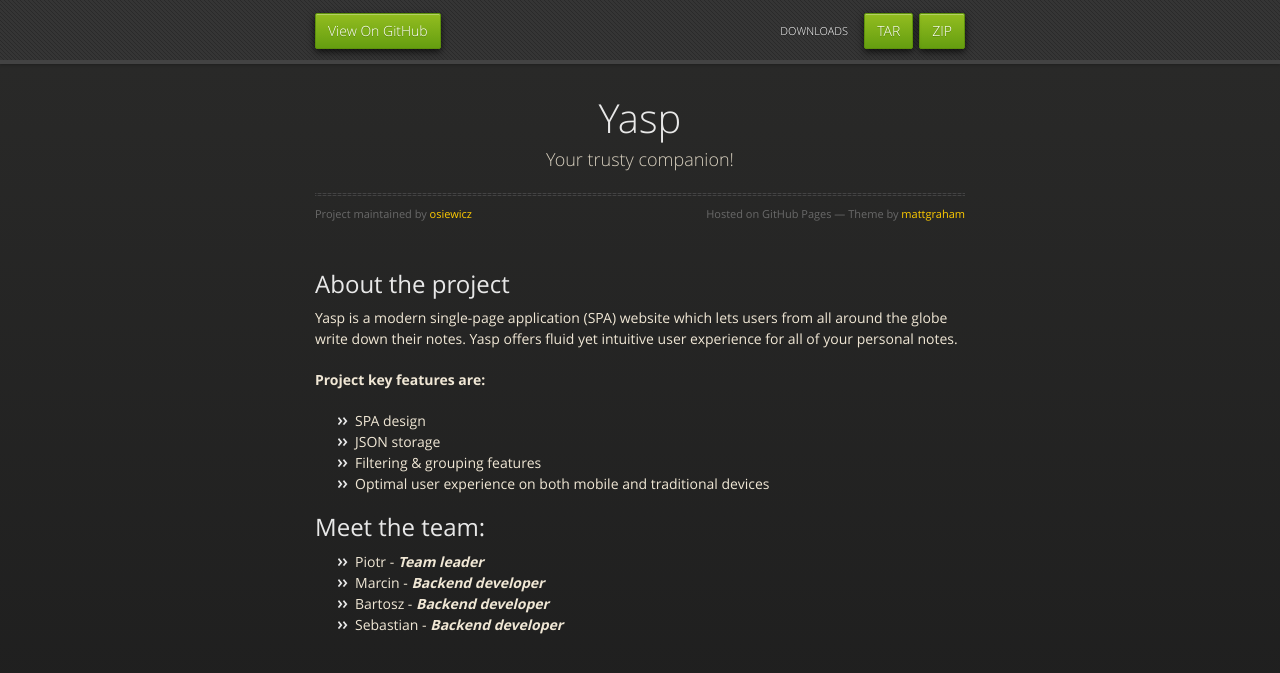
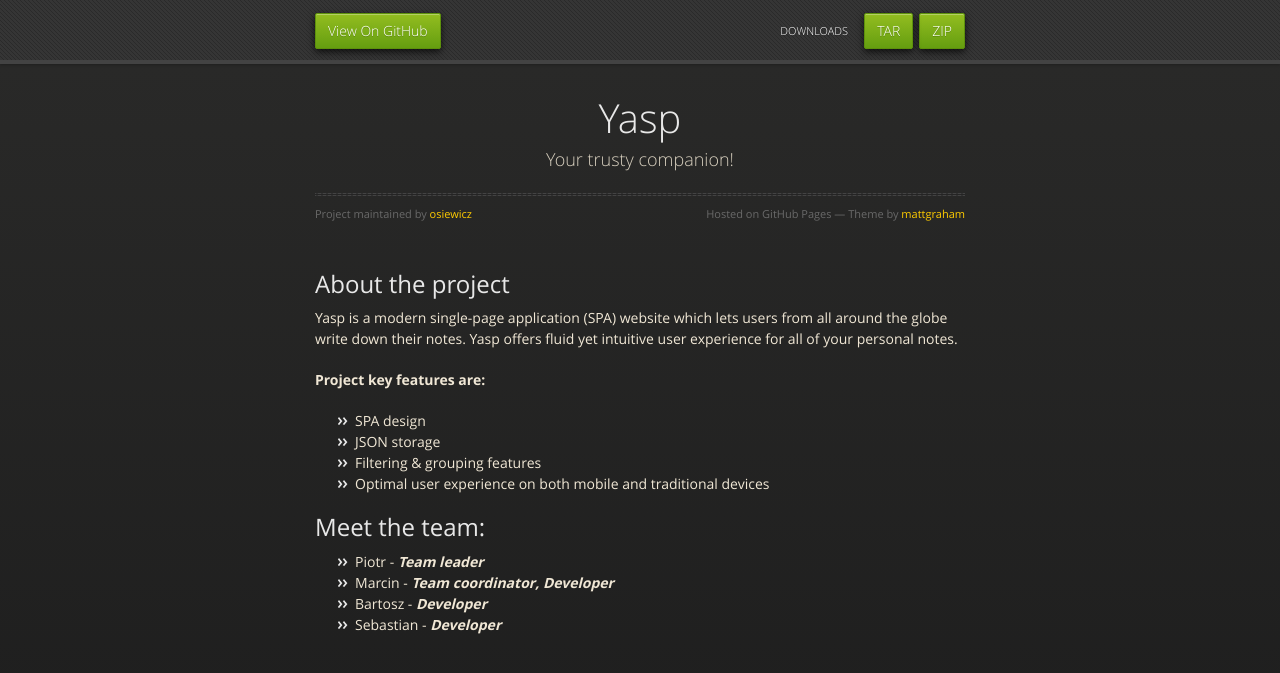
Before and after one commit to osiewicz/yasp_fixed_refs, a Jekyll site: the page built from docs/index.md, in a window 1280 px wide. Shown: the top 673 px of the page. Built offline with Jekyll 4.4.1, drawn with Linux system fonts in a browser that asks for light colours; our own code applies the rules of GitHub Pages for plain Markdown files.

Commit message:
Update Github Pages

```diff
--- a/docs/index.md
+++ b/docs/index.md
@@ -14,6 +14,6 @@ Yasp is a modern single-page application (SPA) website which lets users from all
 
 ## Meet the team:
 *   Piotr - _**Team leader**_
-*   Marcin - _**Backend developer**_
-*   Bartosz - _**Backend developer**_
-*   Sebastian - _**Backend developer**_
+*   Marcin - _**Team coordinator, Developer**_
+*   Bartosz - _**Developer**_
+*   Sebastian - _**Developer**_
```
